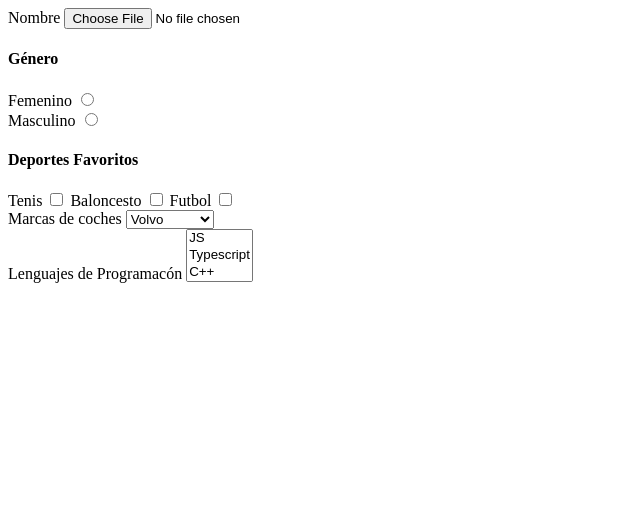
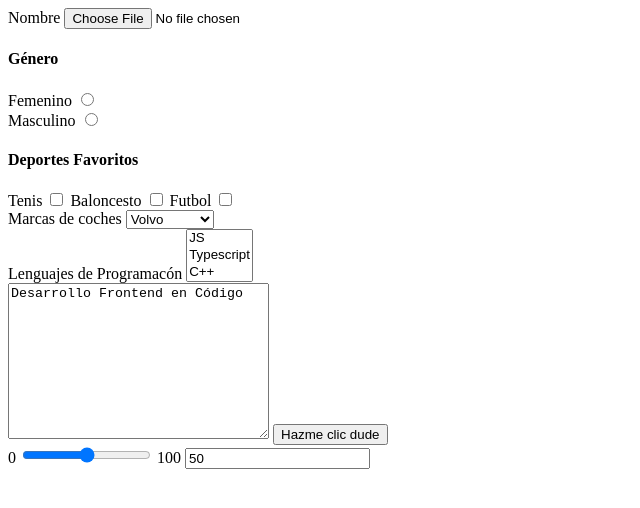
Before and after one commit to estefani15/codigo-de-interfZ, a plain HTML site: page semana1/dia4/formulario.html in a window 1280 px wide. Shown: the whole page, without its empty margins (0-640 px from the left). Drawn offline with Linux system fonts and the light colour scheme.

Commit message:
Guardando clases de formularios

```diff
--- a/semana1/dia4/formulario.html
+++ b/semana1/dia4/formulario.html
@@ -8,7 +8,7 @@
   </head>
   <body>
     <main>
-      <form>
+      <form action="" oninput="x.value = parseInt(a.value) + parseInt(b.value)">
         <div>
           <label for="input-nombre">Nombre</label>
           <input type="file" id="input-nombre" name="" />
@@ -59,6 +59,19 @@
                  </select>
 
         </div>
+
+        <div>
+          <textarea name="mensaje" id="mensaje" cols="30" rows="10">Desarrollo Frontend en Código</textarea>
+          <button type="button" onclick="alert('hola compañero de codigo')">Hazme clic dude</button>
+        </div>
+        <div>
+          0
+          <input type="range" id="a" name="a" value="50">
+         100
+        <input type="numer" id="b" name="b" value="50">
+        <output name="x" for="a b"></output>
+      </div>
+
       </form>
     </main>
   </body>
```
Also changed, not shown: semana1/dia2/Tarea 1-scrum.html (renamed from semana1/dia2/scrum.html), semana1/dia3/tarea2-tablas.html (renamed from semana1/dia3/tablas-tarea.html), semana1/dia3/tarea3-tablas-2.html (renamed from semana1/dia3/tablas-2-tarea.html).
